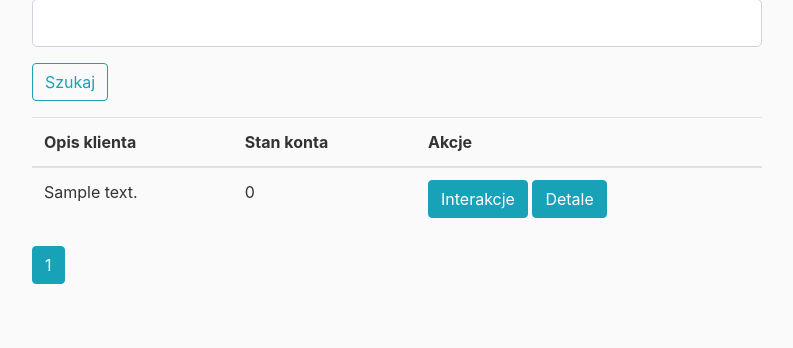
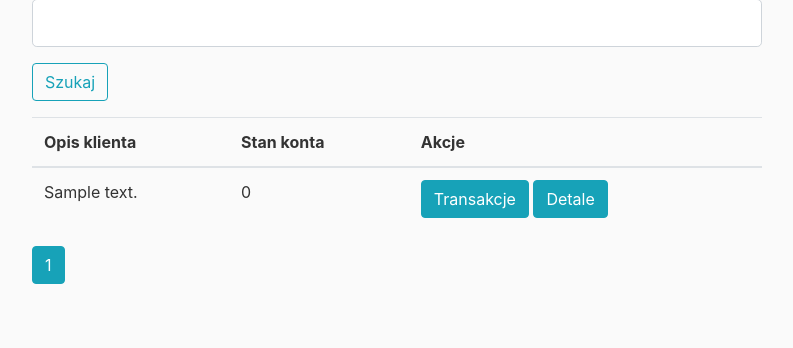
Before and after one commit to TomaszKiapsnia/debt_management, a Flask app: page /customers in a window 1280 px wide. Shown: the part 156-504 px from the top of the page, without its empty margins (53-846 px from the left). Run offline with Flask 2, Linux system fonts and the light colour scheme; a user stored in the database is signed in; tables that the repository leaves empty hold one stand-in row (values such as "Sample post"); some libraries are stand-ins or nearby versions.

Commit message:
'Interakcje' to 'Transakcje'
small translation change

```diff
--- a/kanguru/templates/customers.html
+++ b/kanguru/templates/customers.html
@@ -42,7 +42,7 @@
     <td> {{ customer.details}} </td>
     <td> {{ customer.debt}} </td>
     <td>
-       <a class="btn btn-xs btn-info" href="{{url_for('customers.customer_interactions', customer_id=customer.id)}}"role="button">Interakcje</a>
+       <a class="btn btn-xs btn-info" href="{{url_for('customers.customer_interactions', customer_id=customer.id)}}"role="button">Transakcje</a>
        <a class="btn btn-xs btn-info" href="{{url_for('customers.customer', customer_id=customer.id)}}" role="button">Detale</a>
     </td>
   </tr>
```
